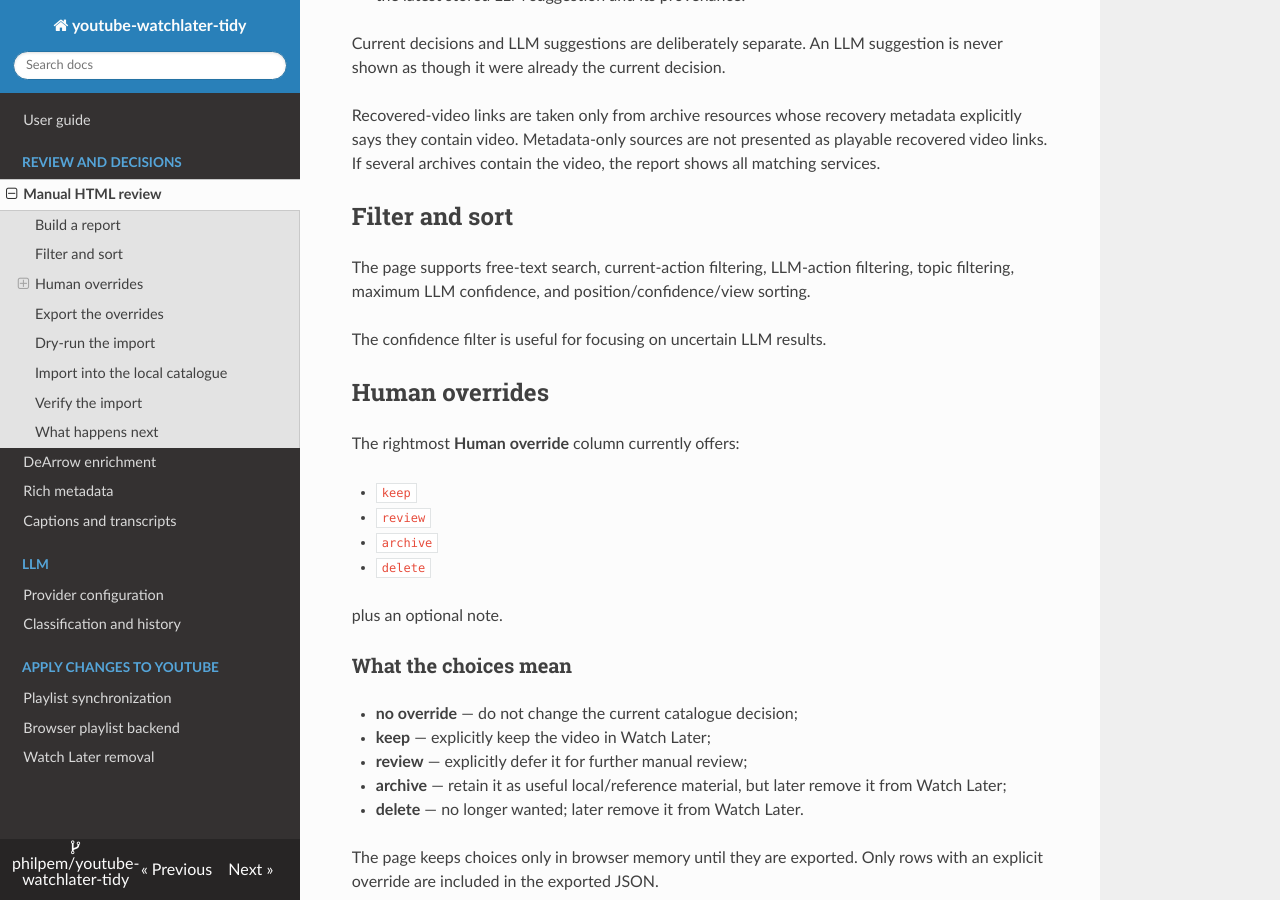
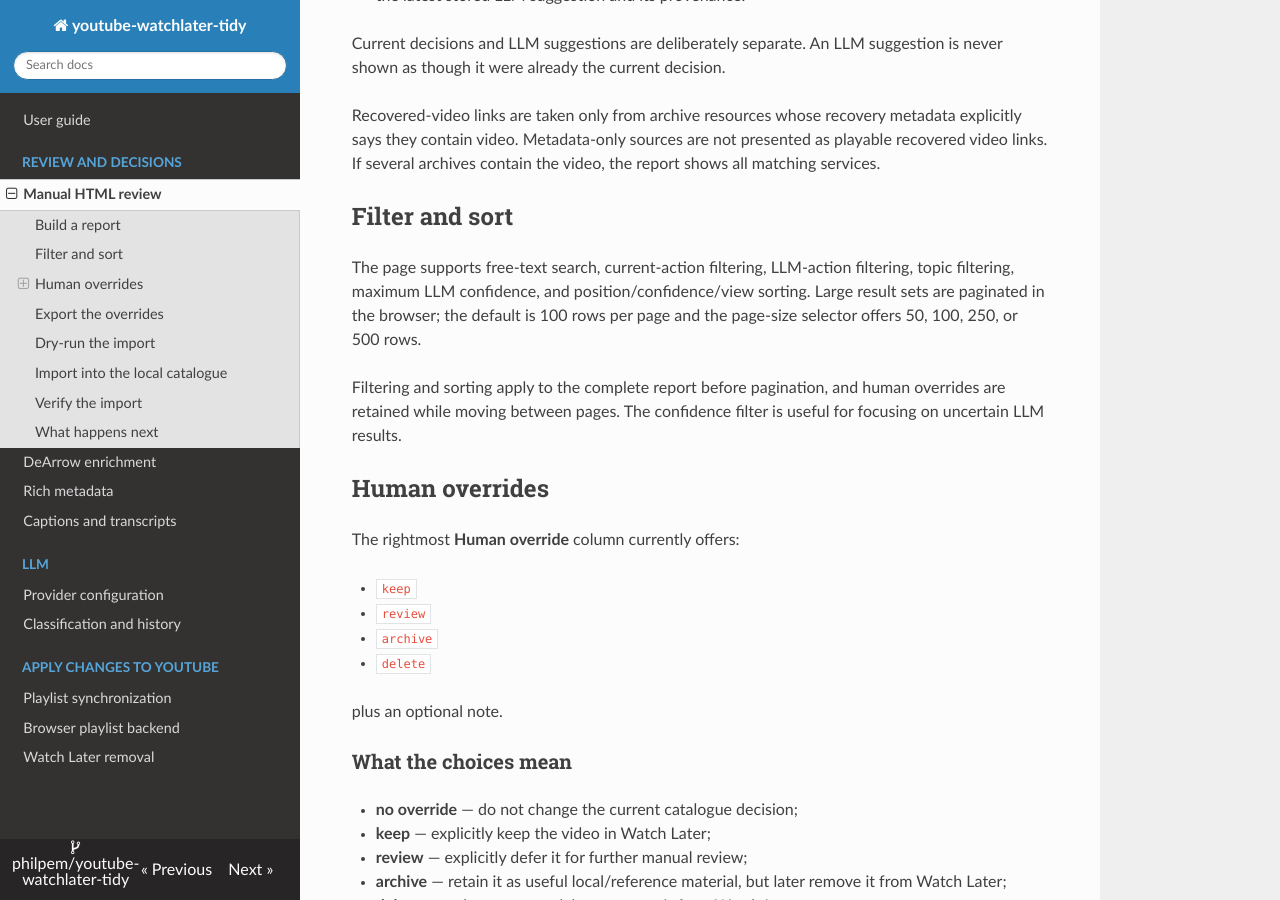
Before and after one commit to philpem/youtube-watchlater-tidy, an MkDocs documentation site: the page built from docs/review.md, in a window 1280 px wide and 900 px high, scrolled down 1087 px. Built offline with MkDocs 1.6.1, drawn with Linux system fonts in a browser that asks for light colours; nearby versions of some CDN libraries.

Commit message:
Document review report pagination

```diff
--- a/docs/review.md
+++ b/docs/review.md
@@ -53,9 +53,9 @@ Recovered-video links are taken only from archive resources whose recovery metad
 
 ## Filter and sort
 
-The page supports free-text search, current-action filtering, LLM-action filtering, topic filtering, maximum LLM confidence, and position/confidence/view sorting.
+The page supports free-text search, current-action filtering, LLM-action filtering, topic filtering, maximum LLM confidence, and position/confidence/view sorting. Large result sets are paginated in the browser; the default is 100 rows per page and the page-size selector offers 50, 100, 250, or 500 rows.
 
-The confidence filter is useful for focusing on uncertain LLM results.
+Filtering and sorting apply to the complete report before pagination, and human overrides are retained while moving between pages. The confidence filter is useful for focusing on uncertain LLM results.
 
 ## Human overrides
 
```
